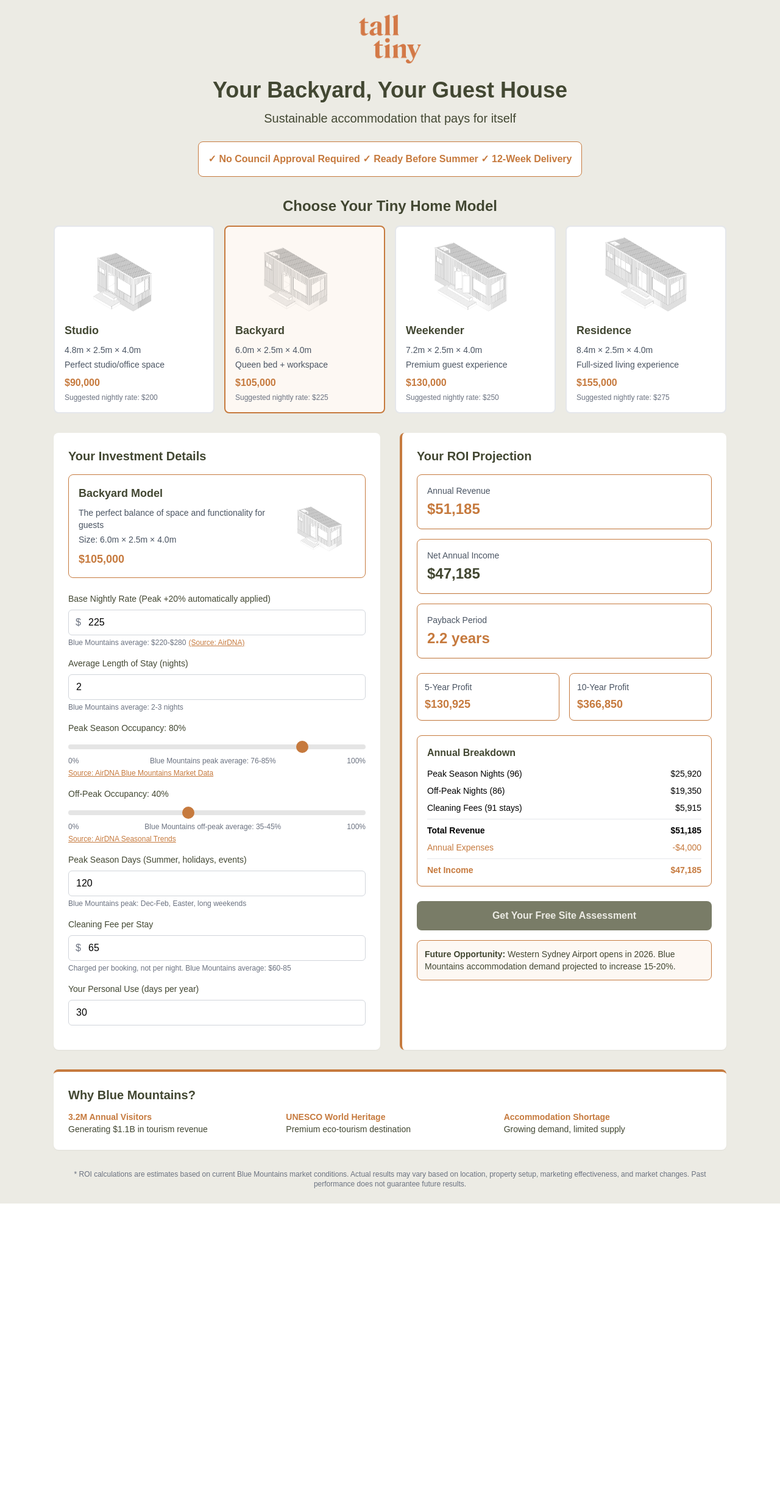
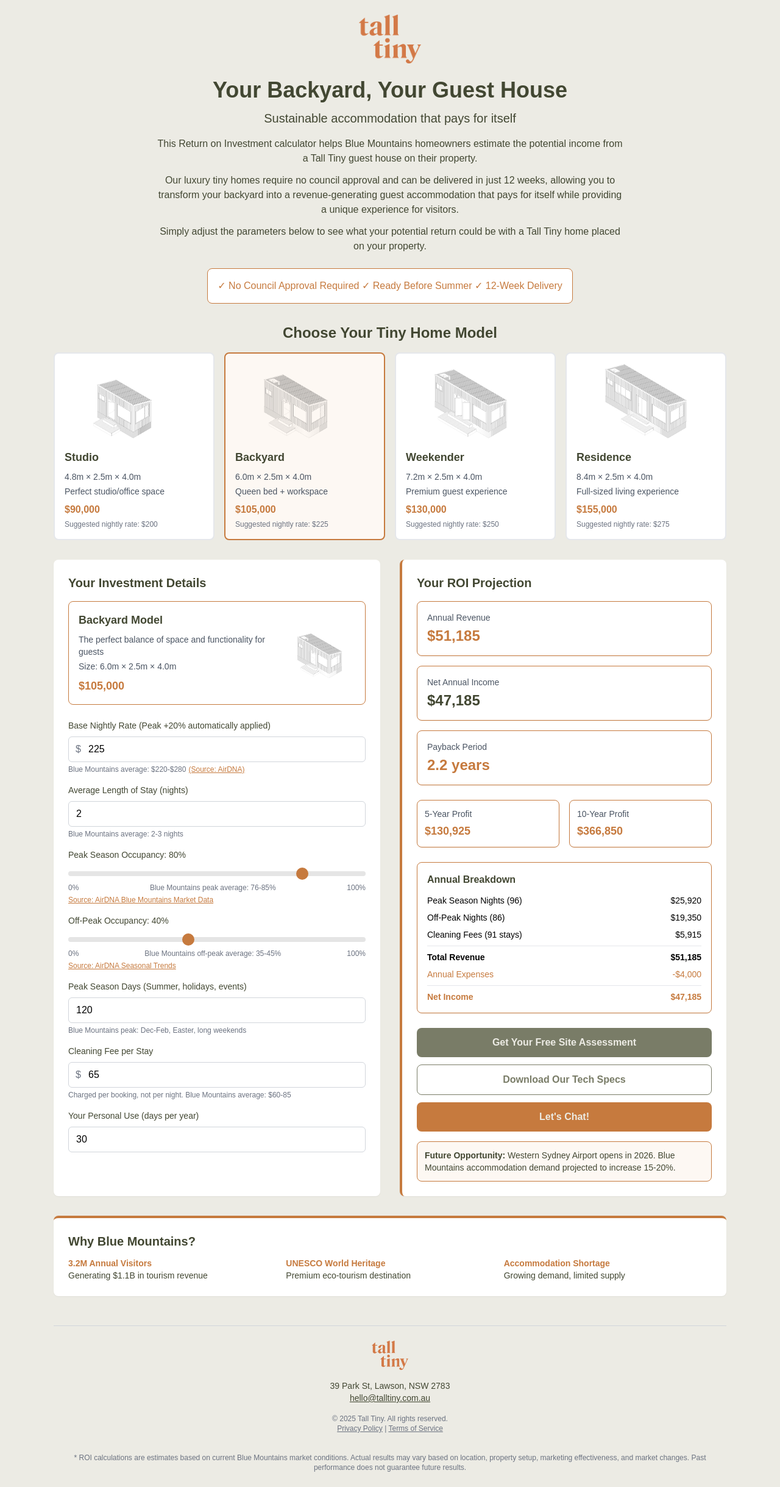
Before and after one commit to talltiny/tall-tiny-calculator, a React (Vite) app: page / in a window 1280 px wide. Shown: the whole page at 61% size. Before the commit the page ends 1974 px from the top, so only its background shows below. Built offline with nearby package versions, Linux system fonts and the light colour scheme.

Commit message:
New chat update

```diff
--- a/src/TallTinyROICalculator.jsx
+++ b/src/TallTinyROICalculator.jsx
@@ -50,6 +50,7 @@ const TallTinyROICalculator = () => {
 
   // Contact form state
   const [showContact, setShowContact] = useState(false);
+  const [showDownloadForm, setShowDownloadForm] = useState(false);
   const [name, setName] = useState('');
   const [email, setEmail] = useState('');
   const [phone, setPhone] = useState('');
@@ -148,9 +149,67 @@ const TallTinyROICalculator = () => {
 
   const handleContactSubmit = (e) => {
     e.preventDefault();
-    // Here you would typically send the data to your backend
+
+    // Send email to hello@talltiny.com.au
+    const formData = new FormData();
+    formData.append('name', name);
+    formData.append('email', email);
+    formData.append('phone', phone);
+    formData.append('model', model);
+    formData.append('price', modelData[model].price);
+    formData.append('projection', results.netIncome);
+
+    // Using Netlify's form handling
+    fetch('/', {
+      method: 'POST',
+      headers: { 'Content-Type': 'application/x-www-form-urlencoded' },
+      body: new URLSearchParams(formData).toString()
+    })
+    .then(() => {
       alert(`Thank you ${name}! We'll contact you within 24 hours about your ${model} tiny home investment.`);
       setShowContact(false);
+
+      // Reset form
+      setName('');
+      setEmail('');
+      setPhone('');
+    })
+    .catch((error) => {
+      alert('There was an error submitting your form. Please try again.');
+      console.error(error);
+    });
+  };
+
+  const handleDownloadSubmit = (e) => {
+    e.preventDefault();
+
+    // Send email to hello@talltiny.com.au for download request
+    const formData = new FormData();
+    formData.append('name', name);
+    formData.append('email', email);
+    formData.append('phone', phone);
+    formData.append('requestType', 'Tech Specs Download');
+
+    // Using Netlify's form handling
+    fetch('/', {
+      method: 'POST',
+      headers: { 'Content-Type': 'application/x-www-form-urlencoded' },
+      body: new URLSearchParams(formData).toString()
+    })
+    .then(() => {
+      // Redirect to PDF
+      window.open('/assets/Tall Tiny - Technical Specifications - 2025.pdf', '_blank');
+      setShowDownloadForm(false);
+
+      // Reset form
+      setName('');
+      setEmail('');
+      setPhone('');
+    })
+    .catch((error) => {
+      alert('There was an error processing your download. Please try again.');
+      console.error(error);
+    });
   };
 
   const formatCurrency = (amount) => {
@@ -172,20 +231,36 @@ const TallTinyROICalculator = () => {
         {/* Header with Logo */}
         <div className="text-center mb-8">
           <div className="mb-6">
+            <a href="https://talltiny.com.au" target="_blank" rel="noopener noreferrer">
               <img
                 src="/assets/talltiny-logo.png"
                 alt="Tall Tiny Logo"
                 className="mx-auto h-16 md:h-20"
               />
+            </a>
           </div>
           <h1 className="text-4xl font-bold mb-3" style={{ color: '#424732', fontFamily: 'Arial, sans-serif' }}>
             Your Backyard, Your Guest House
           </h1>
-          <p className="text-xl mb-6" style={{ color: '#424732', fontFamily: 'Arial, sans-serif' }}>
+          <p className="text-xl mb-4" style={{ color: '#424732', fontFamily: 'Arial, sans-serif' }}>
             Sustainable accommodation that pays for itself
           </p>
+
+          {/* New intro text */}
+          <div className="max-w-3xl mx-auto mb-6 text-base" style={{ color: '#424732', fontFamily: 'Arial, sans-serif' }}>
+            <p className="mb-3">
+              This Return on Investment calculator helps Blue Mountains homeowners estimate the potential income from a Tall Tiny guest house on their property.
+            </p>
+            <p className="mb-3">
+              Our luxury tiny homes require no council approval and can be delivered in just 12 weeks, allowing you to transform your backyard into a revenue-generating guest accommodation that pays for itself while providing a unique experience for visitors.
+            </p>
+            <p>
+              Simply adjust the parameters below to see what your potential return could be with a Tall Tiny home placed on your property.
+            </p>
+          </div>
+
           <div className="bg-white border rounded-lg p-4 inline-block" style={{ borderColor: '#c67a3e' }}>
-            <p className="font-semibold" style={{ color: '#c67a3e', fontFamily: 'Arial, sans-serif' }}>
+            <p style={{ color: '#c67a3e', fontFamily: 'Arial, sans-serif' }}>
               ✓ No Council Approval Required ✓ Ready Before Summer ✓ 12-Week Delivery
             </p>
           </div>
@@ -510,7 +585,8 @@ const TallTinyROICalculator = () => {
               </div>
             </div>
 
-            {/* CTA Button */}
+            {/* CTA Buttons */}
+            <div className="space-y-3">
               <button
                 onClick={() => setShowContact(true)}
                 className="w-full font-bold py-3 px-4 rounded-lg transition duration-200 hover:opacity-90"
@@ -518,6 +594,25 @@ const TallTinyROICalculator = () => {
               >
                 Get Your Free Site Assessment
               </button>
+
+              <button
+                onClick={() => setShowDownloadForm(true)}
+                className="w-full font-bold py-3 px-4 rounded-lg transition duration-200 hover:opacity-90 border"
+                style={{ borderColor: '#797c67', color: '#797c67', fontFamily: 'Arial, sans-serif', backgroundColor: 'white' }}
+              >
+                Download Our Tech Specs
+              </button>
+
+              <a
+                href="https://calendly.com/hello-talltiny/30min"
+                target="_blank"
+                rel="noopener noreferrer"
+                className="block w-full font-bold py-3 px-4 rounded-lg transition duration-200 hover:opacity-90 text-center"
+                style={{ backgroundColor: '#c67a3e', color: '#ecebe4', fontFamily: 'Arial, sans-serif' }}
+              >
+                Let's Chat!
+              </a>
+            </div>
 
             {/* Western Sydney Airport Note */}
             <div className="mt-4 rounded-lg p-3" style={{ backgroundColor: '#fdf8f3', border: '1px solid #c67a3e' }}>
@@ -548,6 +643,33 @@ const TallTinyROICalculator = () => {
           </div>
         </div>
 
+        {/* Footer */}
+        <footer className="mt-12 pt-6 border-t border-gray-300 text-center">
+          <div className="mb-4">
+            <a href="https://talltiny.com.au" target="_blank" rel="noopener noreferrer">
+              <img
+                src="/assets/talltiny-logo.png"
+                alt="Tall Tiny Logo"
+                className="mx-auto h-12"
+              />
+            </a>
+          </div>
+          <div className="mb-4 text-sm" style={{ color: '#424732', fontFamily: 'Arial, sans-serif' }}>
+            <p>39 Park St, Lawson, NSW 2783</p>
+            <p>
+              <a href="mailto:hello@talltiny.com.au" className="underline hover:text-c67a3e">hello@talltiny.com.au</a>
+            </p>
+          </div>
+          <div className="text-xs text-gray-500" style={{ fontFamily: 'Arial, sans-serif' }}>
+            <p>&copy; {new Date().getFullYear()} Tall Tiny. All rights reserved.</p>
+            <p>
+              <a href="https://talltiny.com.au/privacy-policy" target="_blank" rel="noopener noreferrer" className="underline hover:text-c67a3e">Privacy Policy</a>
+              {' | '}
+              <a href="https://talltiny.com.au/terms-of-service" target="_blank" rel="noopener noreferrer" className="underline hover:text-c67a3e">Terms of Service</a>
+            </p>
+          </div>
+        </footer>
+
         {/* Contact Modal */}
         {showContact && (
           <div className="fixed inset-0 bg-black bg-opacity-50 flex items-center justify-center z-50">
@@ -555,11 +677,13 @@ const TallTinyROICalculator = () => {
               <h3 className="text-xl font-semibold mb-4" style={{ color: '#424732', fontFamily: 'Arial, sans-serif' }}>
                 Get Your Free Site Assessment
               </h3>
-              <form onSubmit={handleContactSubmit}>
+              <form onSubmit={handleContactSubmit} data-netlify="true" name="site-assessment">
+                <input type="hidden" name="form-name" value="site-assessment" />
                 <div className="mb-4">
                   <label className="block text-sm font-medium mb-2" style={{ color: '#424732', fontFamily: 'Arial, sans-serif' }}>Name</label>
                   <input
                     type="text"
+                    name="name"
                     value={name}
                     onChange={(e) => setName(e.target.value)}
                     required
@@ -571,6 +695,7 @@ const TallTinyROICalculator = () => {
                   <label className="block text-sm font-medium mb-2" style={{ color: '#424732', fontFamily: 'Arial, sans-serif' }}>Email</label>
                   <input
                     type="email"
+                    name="email"
                     value={email}
                     onChange={(e) => setEmail(e.target.value)}
                     required
@@ -582,6 +707,7 @@ const TallTinyROICalculator = () => {
                   <label className="block text-sm font-medium mb-2" style={{ color: '#424732', fontFamily: 'Arial, sans-serif' }}>Phone</label>
                   <input
                     type="tel"
+                    name="phone"
                     value={phone}
                     onChange={(e) => setPhone(e.target.value)}
                     required
@@ -598,6 +724,9 @@ const TallTinyROICalculator = () => {
                     Projected Annual Income: <strong>{formatCurrency(results.netIncome)}</strong>
                   </p>
                 </div>
+                <input type="hidden" name="model" value={model} />
+                <input type="hidden" name="price" value={modelData[model].price} />
+                <input type="hidden" name="projection" value={results.netIncome} />
                 <div className="flex gap-3">
                   <button
                     type="button"
@@ -613,6 +742,74 @@ const TallTinyROICalculator = () => {
                     style={{ backgroundColor: '#797c67', color: '#ecebe4', fontFamily: 'Arial, sans-serif' }}
                   >
                     Get Assessment
+                  </button>
+                </div>
+              </form>
+            </div>
+          </div>
+        )}
+
+        {/* Download Tech Specs Modal */}
+        {showDownloadForm && (
+          <div className="fixed inset-0 bg-black bg-opacity-50 flex items-center justify-center z-50">
+            <div className="bg-white rounded-lg p-6 max-w-md w-full mx-4">
+              <h3 className="text-xl font-semibold mb-4" style={{ color: '#424732', fontFamily: 'Arial, sans-serif' }}>
+                Download Technical Specifications
+              </h3>
+              <form onSubmit={handleDownloadSubmit} data-netlify="true" name="tech-specs-download">
+                <input type="hidden" name="form-name" value="tech-specs-download" />
+                <div className="mb-4">
+                  <label className="block text-sm font-medium mb-2" style={{ color: '#424732', fontFamily: 'Arial, sans-serif' }}>Name</label>
+                  <input
+                    type="text"
+                    name="name"
+                    value={name}
+                    onChange={(e) => setName(e.target.value)}
+                    required
+                    className="w-full px-3 py-2 border border-gray-300 rounded-md focus:outline-none focus:ring-2"
+                    style={{ '--tw-ring-color': '#c67a3e', fontFamily: 'Arial, sans-serif' }}
+                  />
+                </div>
+                <div className="mb-4">
+                  <label className="block text-sm font-medium mb-2" style={{ color: '#424732', fontFamily: 'Arial, sans-serif' }}>Email</label>
+                  <input
+                    type="email"
+                    name="email"
+                    value={email}
+                    onChange={(e) => setEmail(e.target.value)}
+                    required
+                    className="w-full px-3 py-2 border border-gray-300 rounded-md focus:outline-none focus:ring-2"
+                    style={{ '--tw-ring-color': '#c67a3e', fontFamily: 'Arial, sans-serif' }}
+                  />
+                </div>
+                <div className="mb-4">
+                  <label className="block text-sm font-medium mb-2" style={{ color: '#424732', fontFamily: 'Arial, sans-serif' }}>Phone</label>
+                  <input
+                    type="tel"
+                    name="phone"
+                    value={phone}
+                    onChange={(e) => setPhone(e.target.value)}
+                    required
+                    className="w-full px-3 py-2 border border-gray-300 rounded-md focus:outline-none focus:ring-2"
+                    style={{ '--tw-ring-color': '#c67a3e', fontFamily: 'Arial, sans-serif' }}
+                  />
+                </div>
+                <input type="hidden" name="requestType" value="Tech Specs Download" />
+                <div className="flex gap-3">
+                  <button
+                    type="button"
+                    onClick={() => setShowDownloadForm(false)}
+                    className="flex-1 px-4 py-2 border border-gray-300 rounded-md hover:bg-gray-50"
+                    style={{ fontFamily: 'Arial, sans-serif' }}
+                  >
+                    Cancel
+                  </button>
+                  <button
+                    type="submit"
+                    className="flex-1 px-4 py-2 rounded-md hover:opacity-90"
+                    style={{ backgroundColor: '#797c67', color: '#ecebe4', fontFamily: 'Arial, sans-serif' }}
+                  >
+                    Download Now
                   </button>
                 </div>
               </form>
```
Also changed, not shown: index.html (+18 -0 lines). Lines whose indentation alone changed are shown as unchanged.
